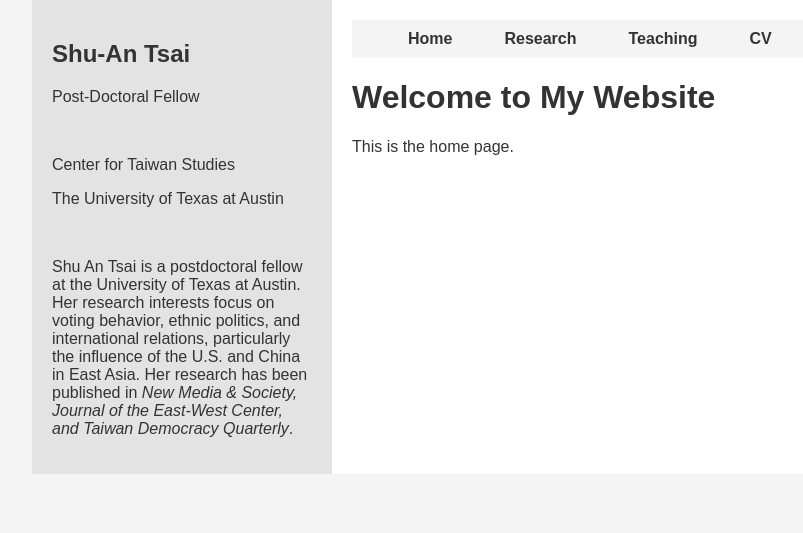
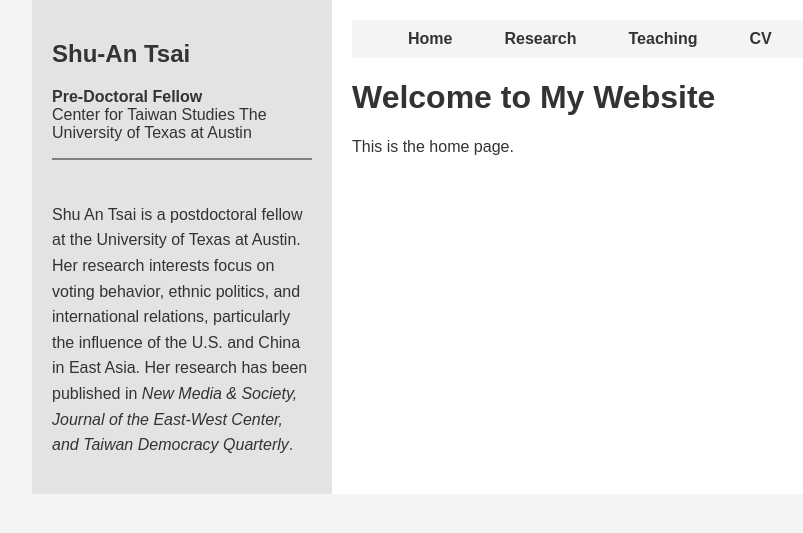
Before and after one commit to shuantsai/shuantsai.github.io, a Jekyll site: the page built from index.md, in a window 1280 px wide. Shown: the top 533 px of the page, without its empty margins (8-811 px from the left). Built offline with Jekyll 4.4.1, drawn with Linux system fonts in a browser that asks for light colours; a script that is not in the unit is left out.

Commit message:
Update sidebar.html

```diff
--- a/_includes/sidebar.html
+++ b/_includes/sidebar.html
@@ -1,11 +1,17 @@
 <div class="profile">
   <h2>Shu-An Tsai</h2>
-  <p>Post-Doctoral Fellow</p>
+
+  <!-- Location Section -->
+  <p><strong>Pre-Doctoral Fellow</strong>
+    <br>
+    Center for Taiwan Studies
+    The University of Texas at Austin</p>
+
+    <!-- Grey Line Separator -->
+    <hr style="border: 1px solid grey;">
   <br>
-  <p>Center for Taiwan Studies  </p>
-  <p>The University of Texas at Austin</p>
-  <br>
-  <p>Shu An Tsai is a postdoctoral fellow at the University of Texas at Austin.
+  <p style="font-family: Arial, sans-serif; font-size: 16px; line-height: 1.6;">
+    Shu An Tsai is a postdoctoral fellow at the University of Texas at Austin.
 Her research interests focus on voting behavior, ethnic politics, and international relations, particularly the influence of the U.S. and China in East Asia.
 Her research has been published in <em>New Media & Society, Journal of the East-West Center, and Taiwan Democracy Quarterly</em>.
 </p>
```
